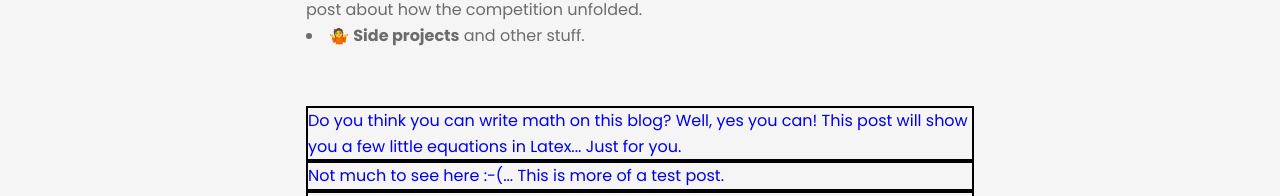
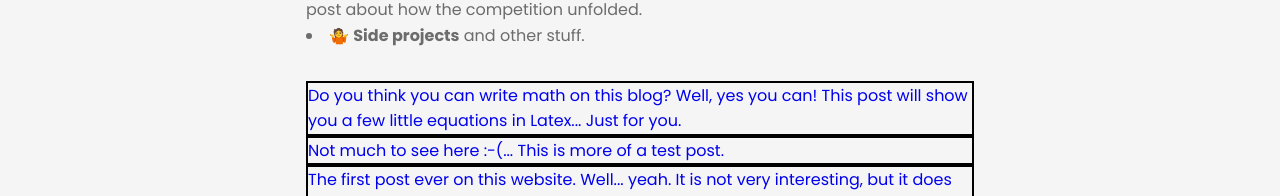
Before and after one commit to Eagletech-robotic/website, a React (Vite) app: page /blog in a window 1280 px wide. Shown: the part 741-937 px from the top of the page. Built offline with nearby package versions, Linux system fonts and the light colour scheme.

Commit message:
Move container to seperate file + change PostSummary and Container location

```diff
--- /dev/null
+++ b/src/components/postSummary/Container.tsx
@@ -0,0 +1,3 @@
+export default function Container({ children }: { children: React.ReactNode }) {
+    return <div style={{ border: '2px solid black', maxHeight: '12rem', overflow: 'hidden' }}>{children}</div>
+}
--- a/src/components/PostSummary.tsx
+++ b/src/components/postSummary/index.tsx
@@ -1,9 +1,6 @@
 import { NavLink } from 'react-router-dom'
-import { checkFrontMatter } from '../utils/posts'
-
-function Container({ children }: { children: React.ReactNode }) {
-    return <div style={{ border: '2px solid black', maxHeight: '12rem', overflow: 'hidden' }}>{children}</div>
-}
+import { checkFrontMatter } from '../../utils/posts'
+import Container from './Container'
 
 export default function PostSummary({ blogPost }: { blogPost: BlogPost }) {
     const { result, isError } = checkFrontMatter(blogPost.post)
--- a/src/pages/Blog.tsx
+++ b/src/pages/Blog.tsx
@@ -1,5 +1,5 @@
 import { NavLink } from 'react-router-dom'
-import PostSummary from '../components/PostSummary'
+import PostSummary from '../components/postSummary'
 import { useBlogPosts } from '../utils/posts'
 import './blog.css'
 import coupeDeRobotiqueLogo from '/images/CDR-logo.jpg'
@@ -51,7 +51,6 @@ export default function Blog() {
                     </ul>
                 </span>
             </div>
-            <br></br>
 
             {blogPosts.map((blogPost, index) => (
                 <PostSummary blogPost={blogPost} key={index} />
```
